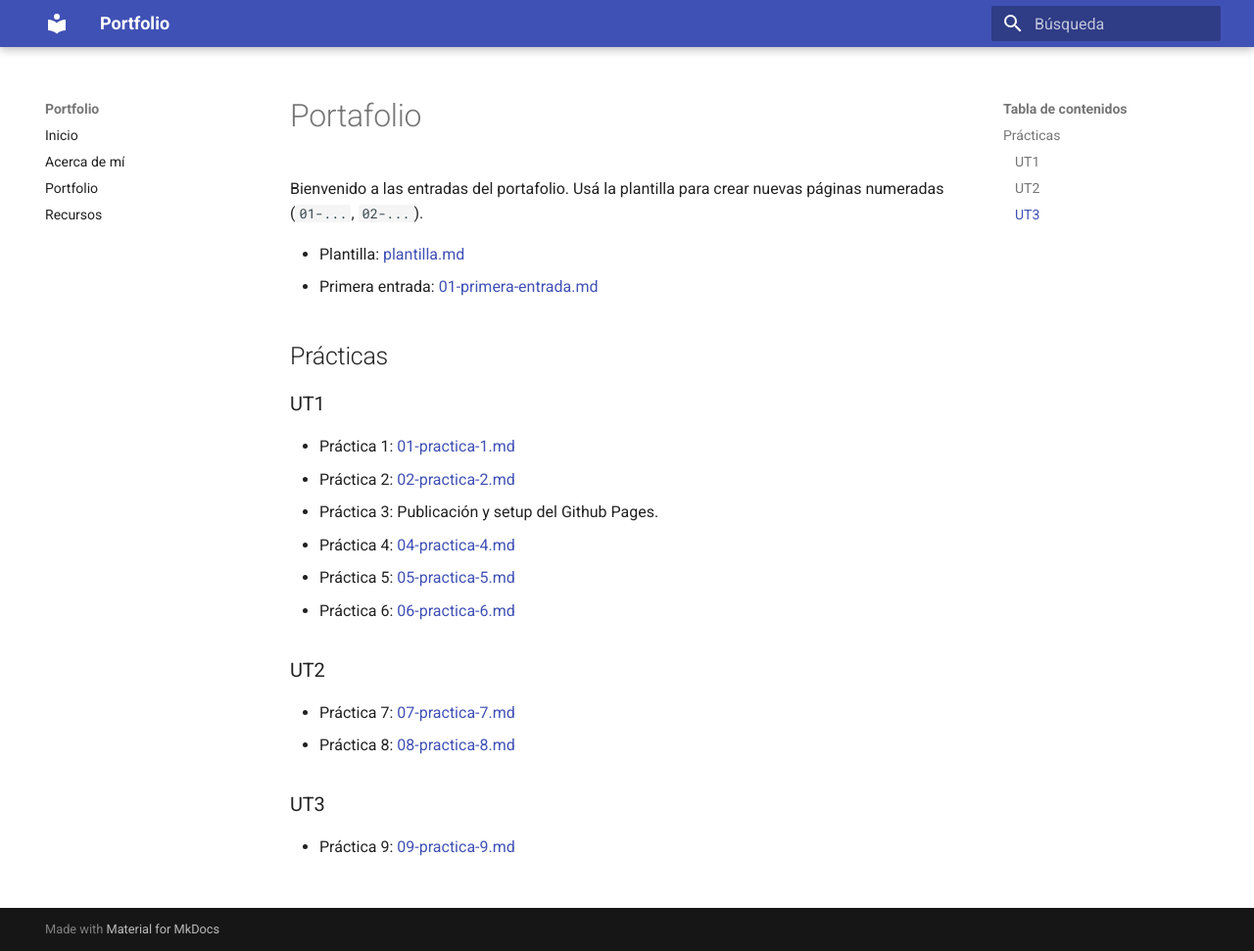
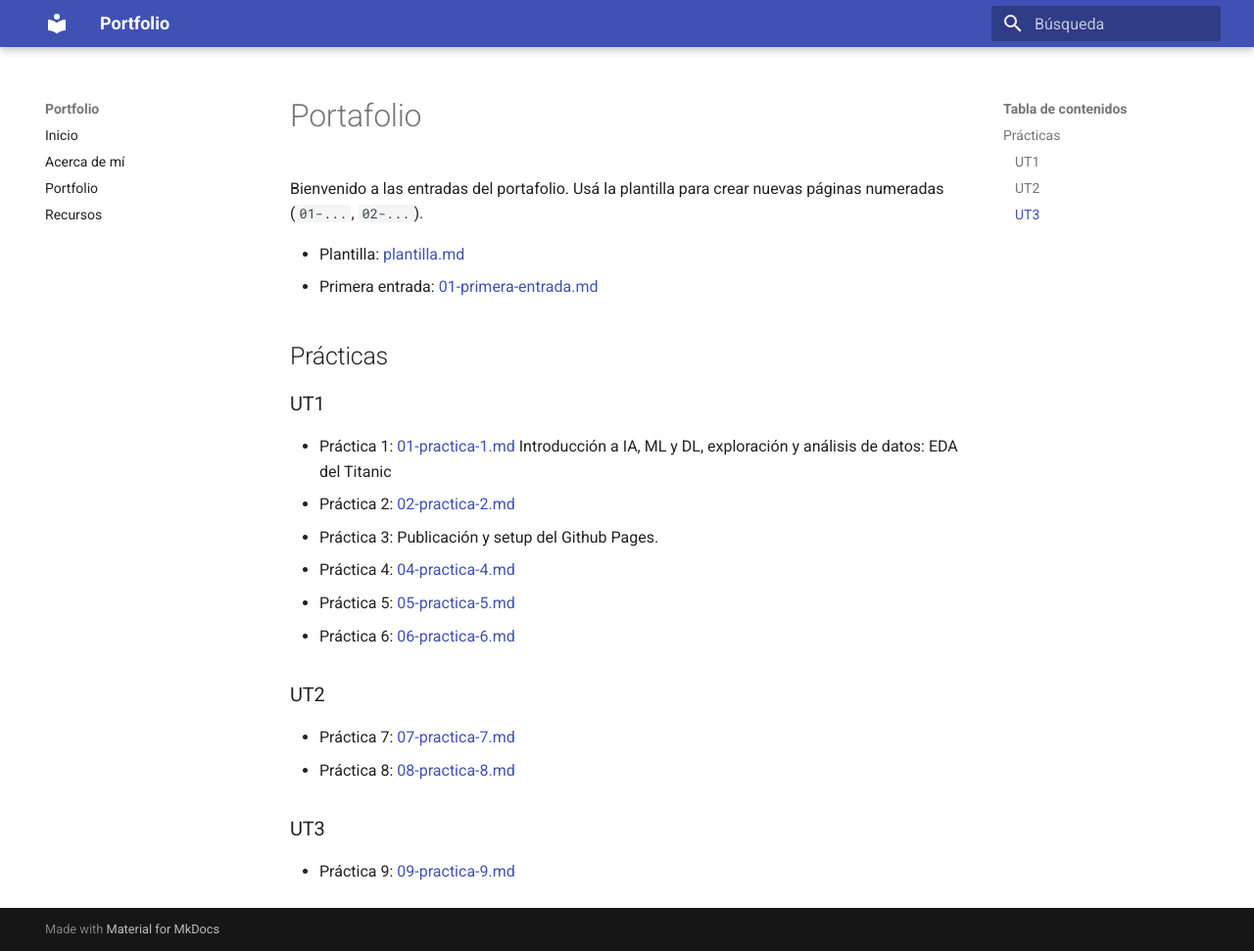
Before and after one commit to Sotogonzalo/IA-portfolio, an MkDocs documentation site: the page built from docs/portfolio/index.md, in a window 1280 px wide and 971 px high. Shown: the whole window at 98% size. Built offline with MkDocs 1.6.1 and Material for MkDocs 9.7.7, drawn with Linux system fonts in a browser that asks for light colours.

Commit message:
prueba..

```diff
--- a/docs/portfolio/index.md
+++ b/docs/portfolio/index.md
@@ -13,7 +13,7 @@ Bienvenido a las entradas del portafolio. Usá la plantilla para crear nuevas p
 
 ## Prácticas
 ### UT1
-- Práctica 1: [01-practica-1.md](01-practica-1.md)
+- Práctica 1: [01-practica-1.md](01-practica-1.md) Introducción a IA, ML y DL, exploración y análisis de datos: EDA del Titanic
 - Práctica 2: [02-practica-2.md](02-practica-2.md)
 - Práctica 3: Publicación y setup del Github Pages.
 - Práctica 4: [04-practica-4.md](04-practica-4.md)
```
